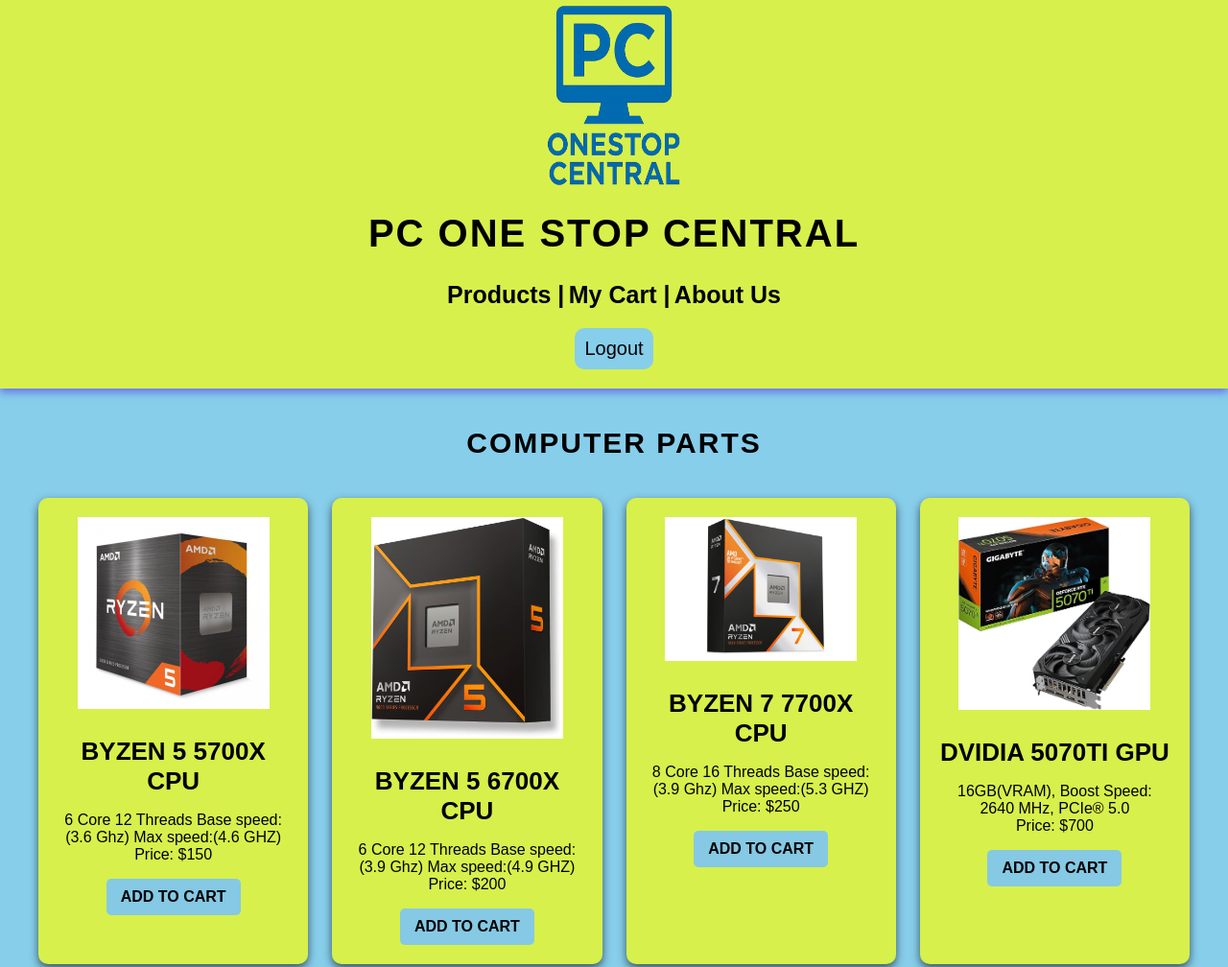
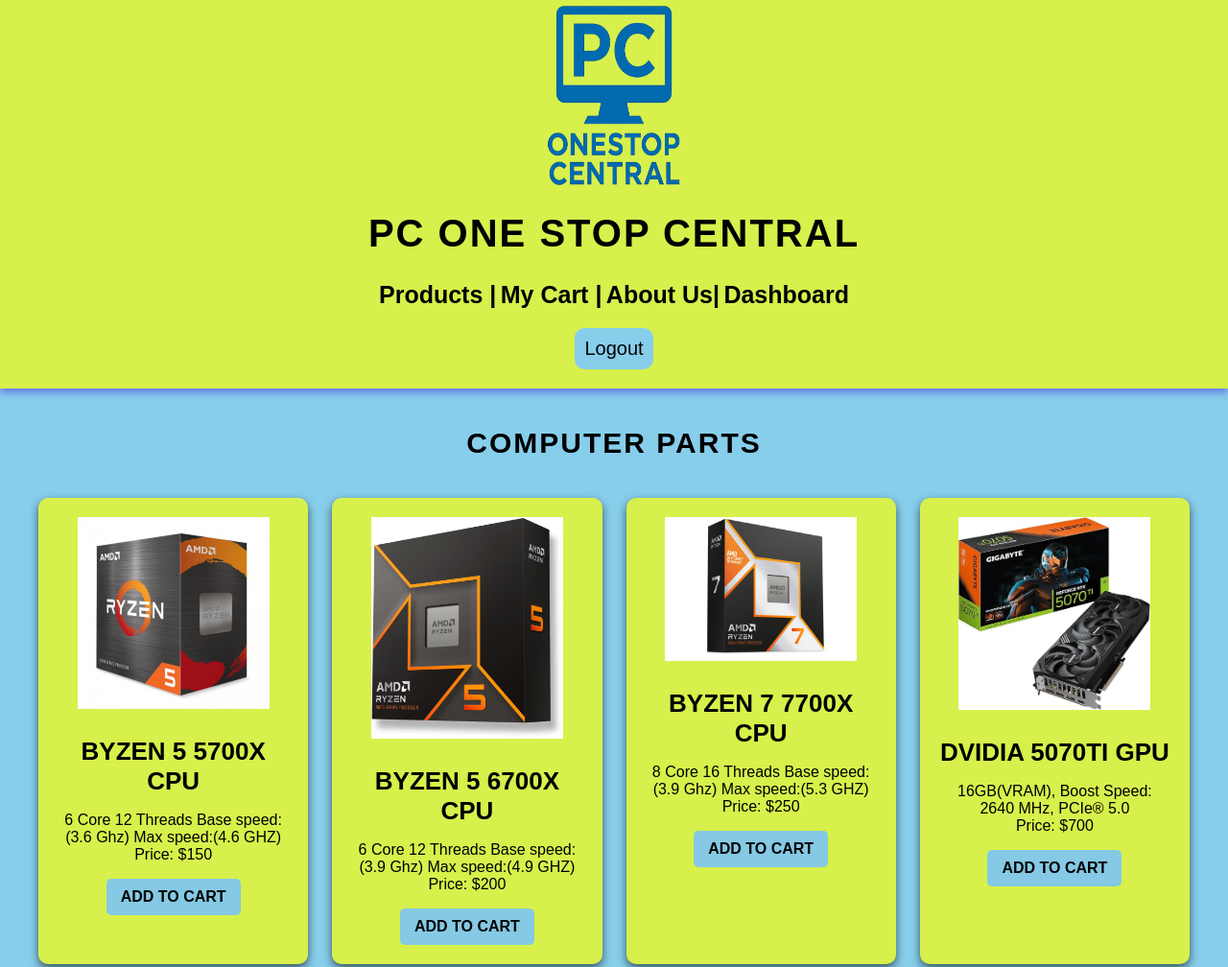
Before and after one commit to Venesa-Powell/WEBGroup, a plain HTML site: page products.html in a window 1280 px wide. Shown: the top 1008 px of the page at 96% size. Drawn offline with Linux system fonts and the light colour scheme.

Commit message:
Fix About Us link formatting in navigation

```diff
--- a/products.html
+++ b/products.html
@@ -14,7 +14,9 @@
         <nav>
             <a href="products.html"> Products |</a>
             <a href="cart.html"> My Cart |</a>
-            <a href="aboutUs.html"> About Us </a>
+            <a href="aboutUs.html"> About Us|</a>
+			<a href="dashboard.html"> Dashboard</a>
+
         </nav>
 
         <button id="logout-btn">Logout</button>
```
